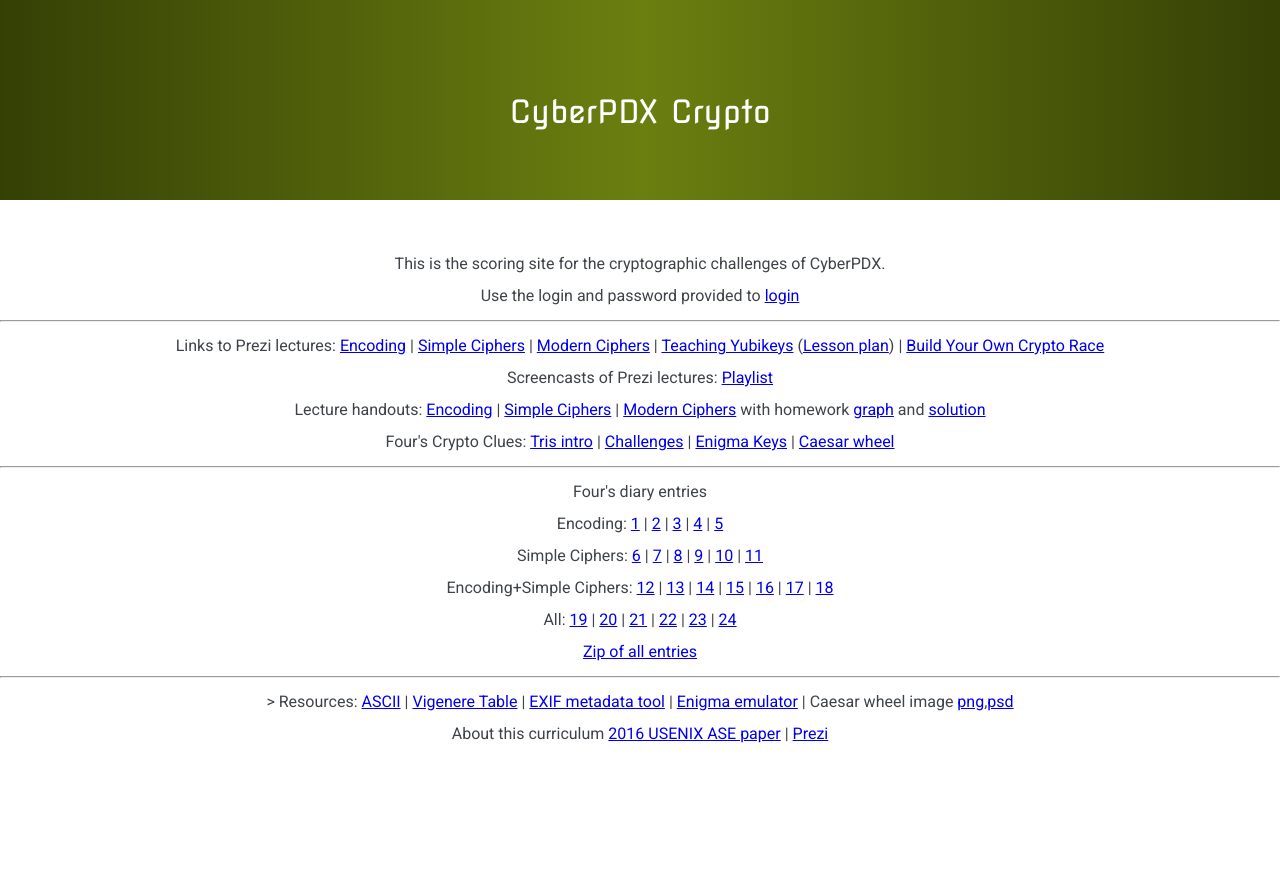
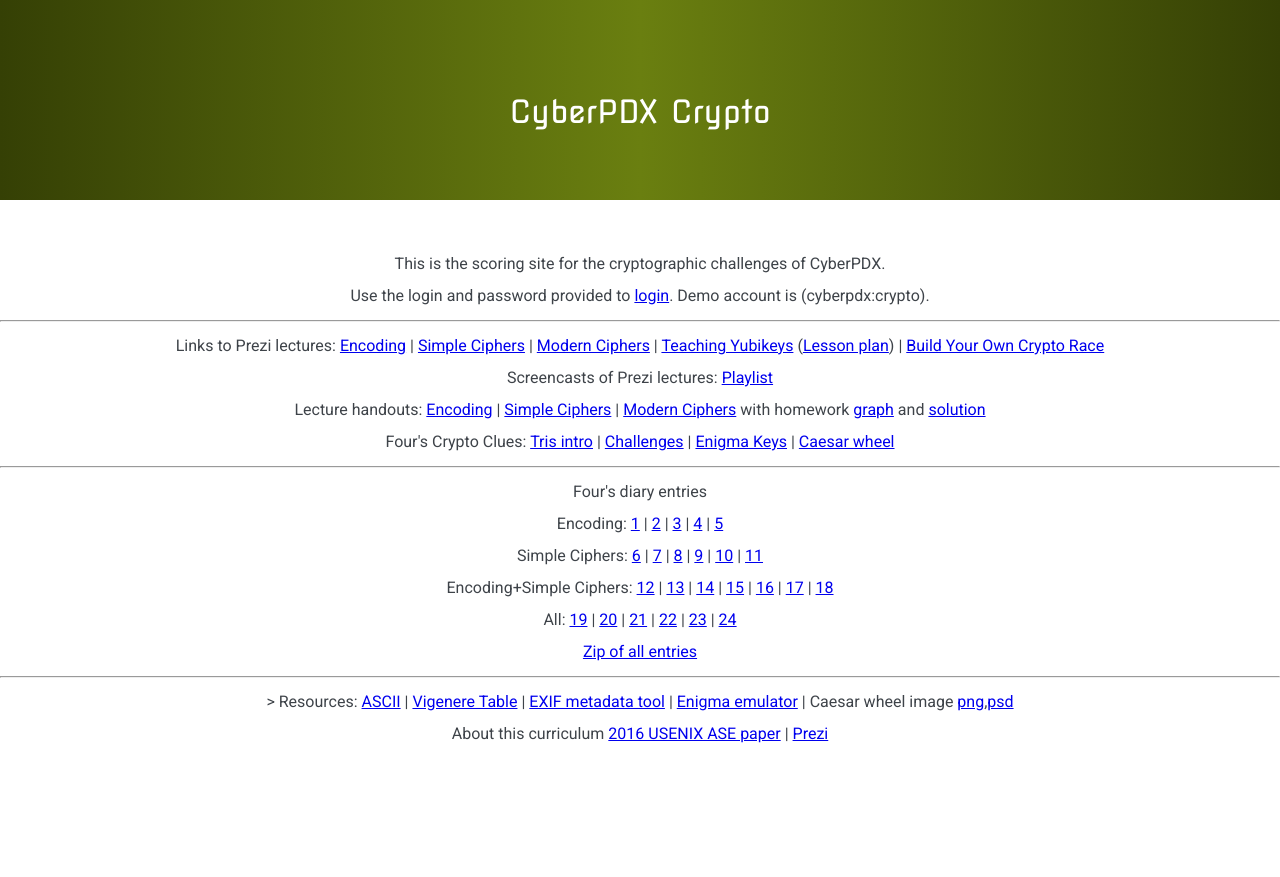
Before and after one commit to wu4f/cyberpdx-crypto, a Flask app: page / in a window 1280 px wide. Shown: the top 877 px of the page. Run offline with Flask 2, Linux system fonts and the light colour scheme; some libraries are stand-ins or nearby versions.

Commit message:
add demo account

```diff
--- a/www/templates/main.html
+++ b/www/templates/main.html
@@ -4,7 +4,7 @@
 		<p>Logged in as: {{session['username']}}</p>
 	{% else %}
 		<p>This is the scoring site for the cryptographic challenges of CyberPDX.</p>
-		<p>Use the login and password provided to <a href="{{url_for('login')}}">login</a></p>
+		<p>Use the login and password provided to <a href="{{url_for('login')}}">login</a>. Demo account is (cyberpdx:crypto).</p>
 	{% endif %}
 	<hr>
 	Links to Prezi lectures:
--- a/www/templates/main_aftercamp.html
+++ b/www/templates/main_aftercamp.html
@@ -4,7 +4,7 @@
 		<p>Logged in as: {{session['username']}}</p>
 	{% else %}
 		<p>This is the scoring site for the cryptographic challenges of CyberPDX.</p>
-		<p>Use the login and password provided to <a href="{{url_for('login')}}">login</a></p>
+		<p>Use the login and password provided to <a href="{{url_for('login')}}">login</a>. Demo account is (cyberpdx:crypto).</p>
 	{% endif %}
 	<hr>
 	Links to Prezi lectures:
```
